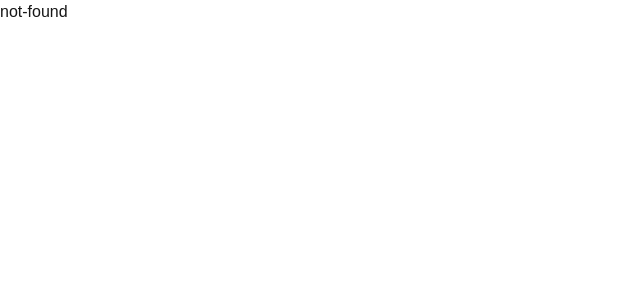
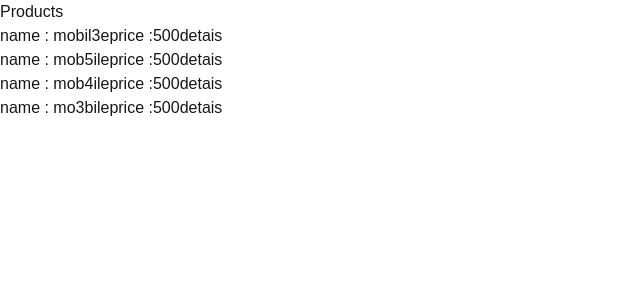
Before and after one commit to Suryansh-singh-137/nextjs, a Next.js app: page /products in a window 1280 px wide. Before the commit this address had no page. Shown: the top 300 px of the page, without its empty margins (0-640 px from the left). Built offline with nearby package versions, Linux system fonts and the light colour scheme.

Commit message:
layouts understanding

```diff
--- /dev/null
+++ b/app/products/[slugs]/page.tsx
@@ -0,0 +1,13 @@
+export default async function Page({
+  params,
+}: {
+  params: Promise<{ slug: string }>;
+}) {
+  const { slug } = await params;
+  return (
+    <div>
+      <h2>{slug}</h2>
+    </div>
+  );
+}
+``;
--- /dev/null
+++ b/app/products/page.tsx
@@ -0,0 +1,40 @@
+import Link from "next/link";
+
+export default function Page() {
+  const products = [
+    {
+      id: "1",
+      name: "mobil3e",
+      price: 500,
+    },
+    {
+      id: "2",
+      name: "mob5ile",
+      price: 500,
+    },
+    {
+      id: "3",
+      name: "mob4ile",
+      price: 500,
+    },
+    {
+      id: "4",
+      name: "mo3bile",
+      price: 500,
+    },
+  ];
+  return (
+    <div>
+      Products
+      <div>
+        {products.map((product) => (
+          <div key={product.id}>
+            name : {product.name}
+            price :{product.price}
+            <Link href={`/products/${product.id}`}>detais</Link>
+          </div>
+        ))}
+      </div>
+    </div>
+  );
+}
--- /dev/null
+++ b/app/profile/account/page.tsx
@@ -0,0 +1,3 @@
+export default function account() {
+  return <div>account</div>;
+}
--- /dev/null
+++ b/app/profile/page.tsx
@@ -0,0 +1,3 @@
+export default function Page() {
+  return <div> hiii </div>;
+}
```
